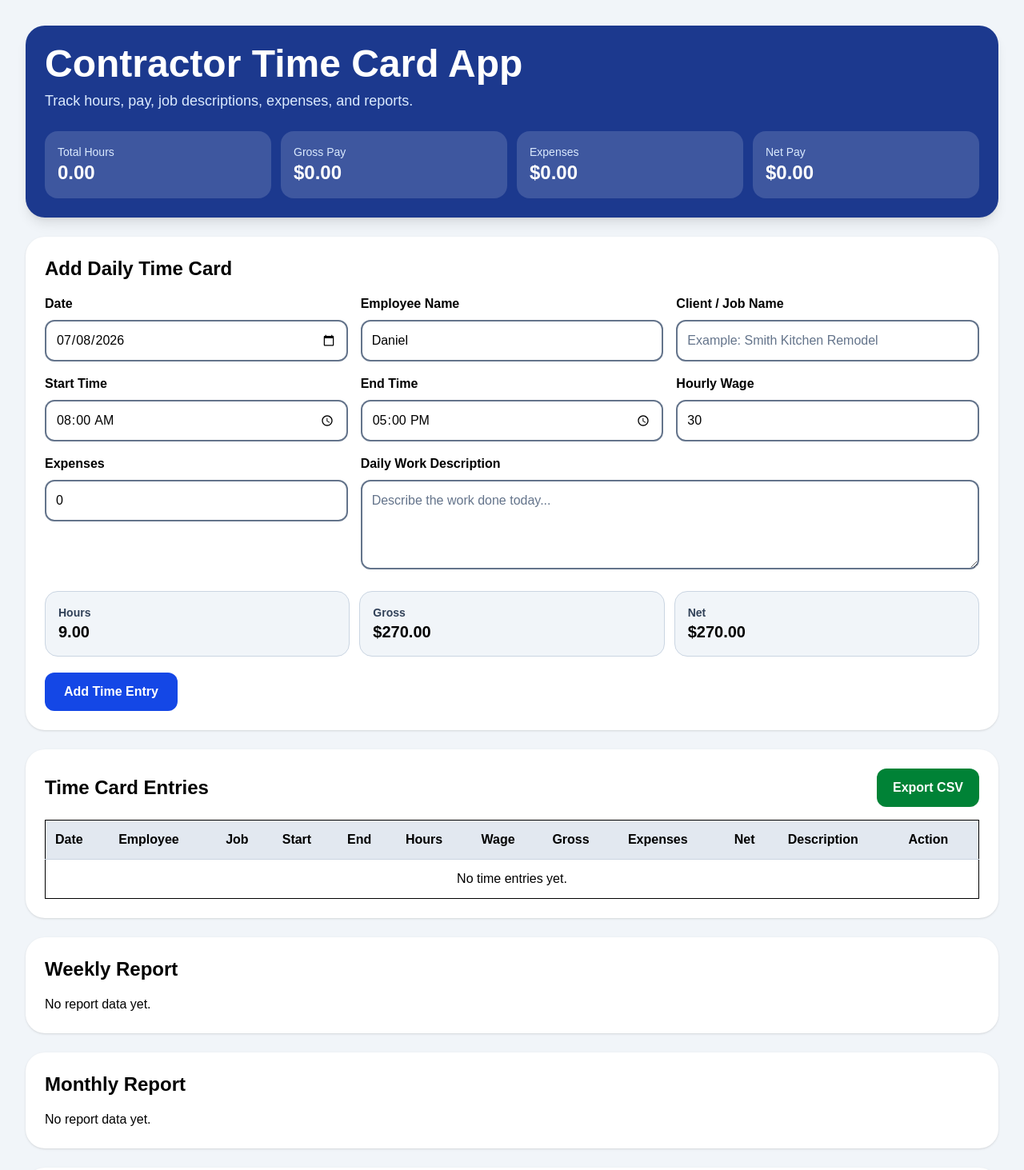
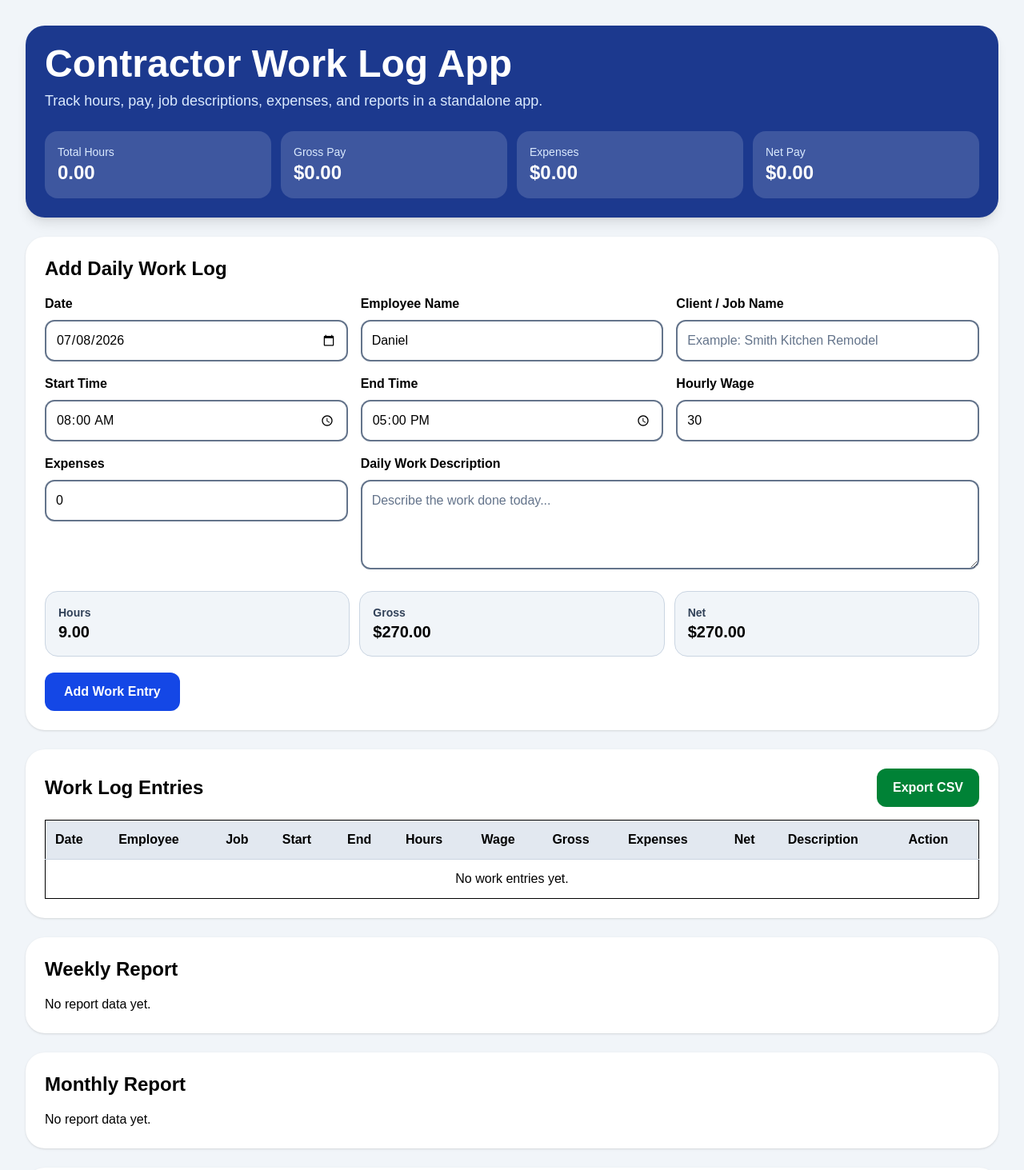
Before and after one commit to collprosolutions-oss/contractor-timecard, a Next.js app: page / in a window 1280 px wide. Shown: the top 1463 px of the page at 80% size. Built offline with nearby package versions, Linux system fonts and the light colour scheme.

Commit message:
Rebrand app as contractor work log
Co-authored-by: collprosolutions-oss <collprosolutions-oss@users.noreply.github.com>

```diff
--- a/app/layout.tsx
+++ b/app/layout.tsx
@@ -13,8 +13,8 @@ const geistMono = Geist_Mono({
 });
 
 export const metadata: Metadata = {
-  title: "Create Next App",
-  description: "Generated by create next app",
+  title: "Contractor Work Log App",
+  description: "A standalone contractor work log for tracking hours, pay, expenses, and reports.",
 };
 
 export default function RootLayout({
--- a/app/page.tsx
+++ b/app/page.tsx
@@ -160,7 +160,7 @@ export default function Home() {
 
     const link = document.createElement("a");
     link.href = url;
-    link.download = "contractor-time-card.csv";
+    link.download = "contractor-work-log.csv";
     link.click();
 
     URL.revokeObjectURL(url);
@@ -171,10 +171,10 @@ export default function Home() {
       <div className="max-w-7xl mx-auto space-y-6">
         <section className="bg-blue-900 text-white rounded-3xl p-6 shadow-lg">
           <h1 className="text-3xl md:text-5xl font-bold">
-            Contractor Time Card App
+            Contractor Work Log App
           </h1>
           <p className="text-blue-100 mt-2 text-lg">
-            Track hours, pay, job descriptions, expenses, and reports.
+            Track hours, pay, job descriptions, expenses, and reports in a standalone app.
           </p>
 
           <div className="grid grid-cols-2 md:grid-cols-4 gap-3 mt-6">
@@ -186,7 +186,7 @@ export default function Home() {
         </section>
 
         <section className="bg-white rounded-3xl shadow p-5 md:p-6">
-          <h2 className="text-2xl font-bold mb-4">Add Daily Time Card</h2>
+          <h2 className="text-2xl font-bold mb-4">Add Daily Work Log</h2>
 
           <div className="grid md:grid-cols-3 gap-4">
             <Field label="Date">
@@ -281,13 +281,13 @@ export default function Home() {
             onClick={addEntry}
             className="mt-5 bg-blue-700 hover:bg-blue-800 text-white font-bold px-6 py-3 rounded-xl w-full md:w-auto"
           >
-            Add Time Entry
+            Add Work Entry
           </button>
         </section>
 
         <section className="bg-white rounded-3xl shadow p-5 md:p-6">
           <div className="flex flex-col md:flex-row md:items-center md:justify-between gap-3 mb-4">
-            <h2 className="text-2xl font-bold">Time Card Entries</h2>
+            <h2 className="text-2xl font-bold">Work Log Entries</h2>
             <button
               onClick={exportCSV}
               className="bg-green-700 hover:bg-green-800 text-white font-bold px-5 py-3 rounded-xl"
@@ -318,7 +318,7 @@ export default function Home() {
                 {entriesWithTotals.length === 0 && (
                   <tr>
                     <td className="td text-center" colSpan={12}>
-                      No time entries yet.
+                      No work entries yet.
                     </td>
                   </tr>
                 )}
@@ -360,7 +360,7 @@ export default function Home() {
 
           <div className="grid md:grid-cols-3 gap-4">
             <Feature title="Individual Logins" text="Each employee gets their own account." />
-            <Feature title="Cloud Storage" text="Save time cards online permanently." />
+            <Feature title="Cloud Storage" text="Save work logs online permanently." />
             <Feature title="Photo Uploads" text="Upload receipts and job photos." />
             <Feature title="GPS Clock-In" text="Admin can turn GPS tracking on or off." />
             <Feature title="Payroll Reports" text="Export payroll by week, month, or year." />
--- a/package.json
+++ b/package.json
@@ -1,5 +1,5 @@
 {
-  "name": "contractor-timecard",
+  "name": "contractor-work-log",
   "version": "0.1.0",
   "private": true,
   "scripts": {
```
Also changed, not shown: 1 other file (tests, documents, lock files or other folders).
